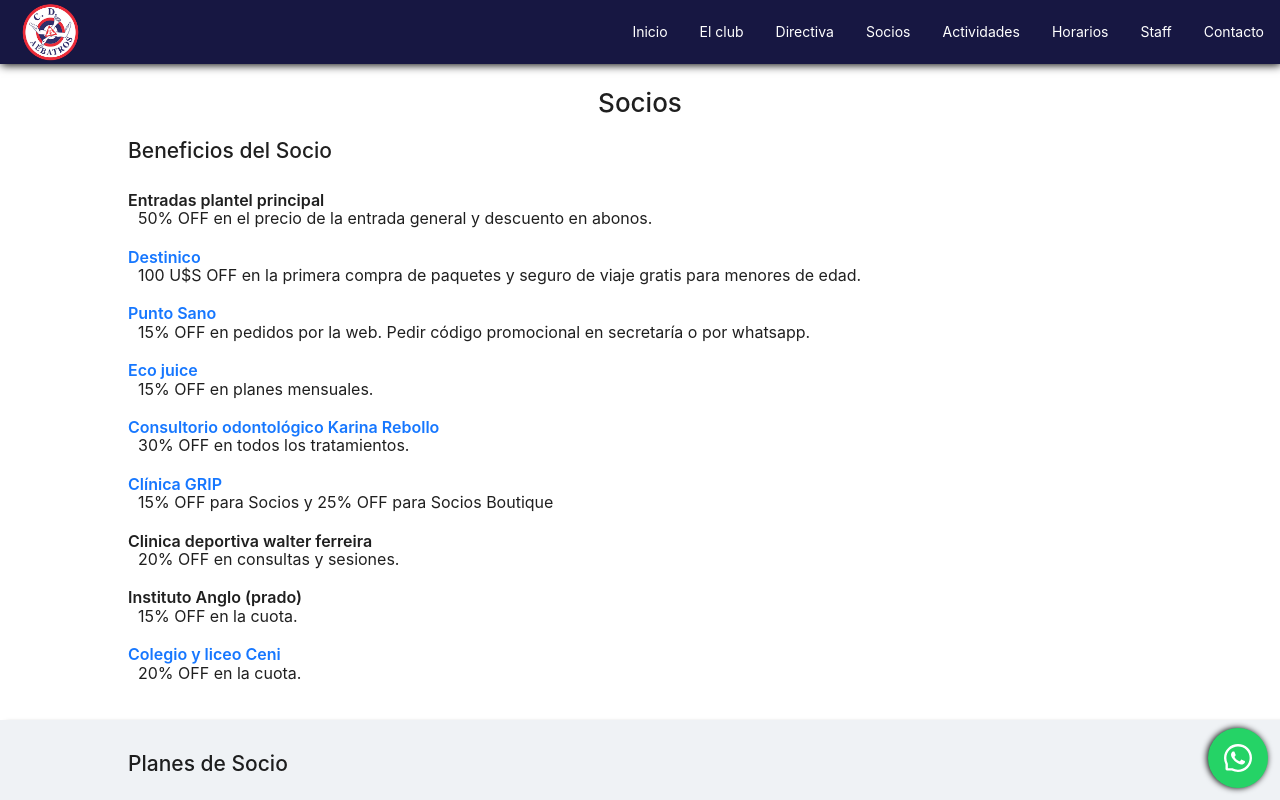
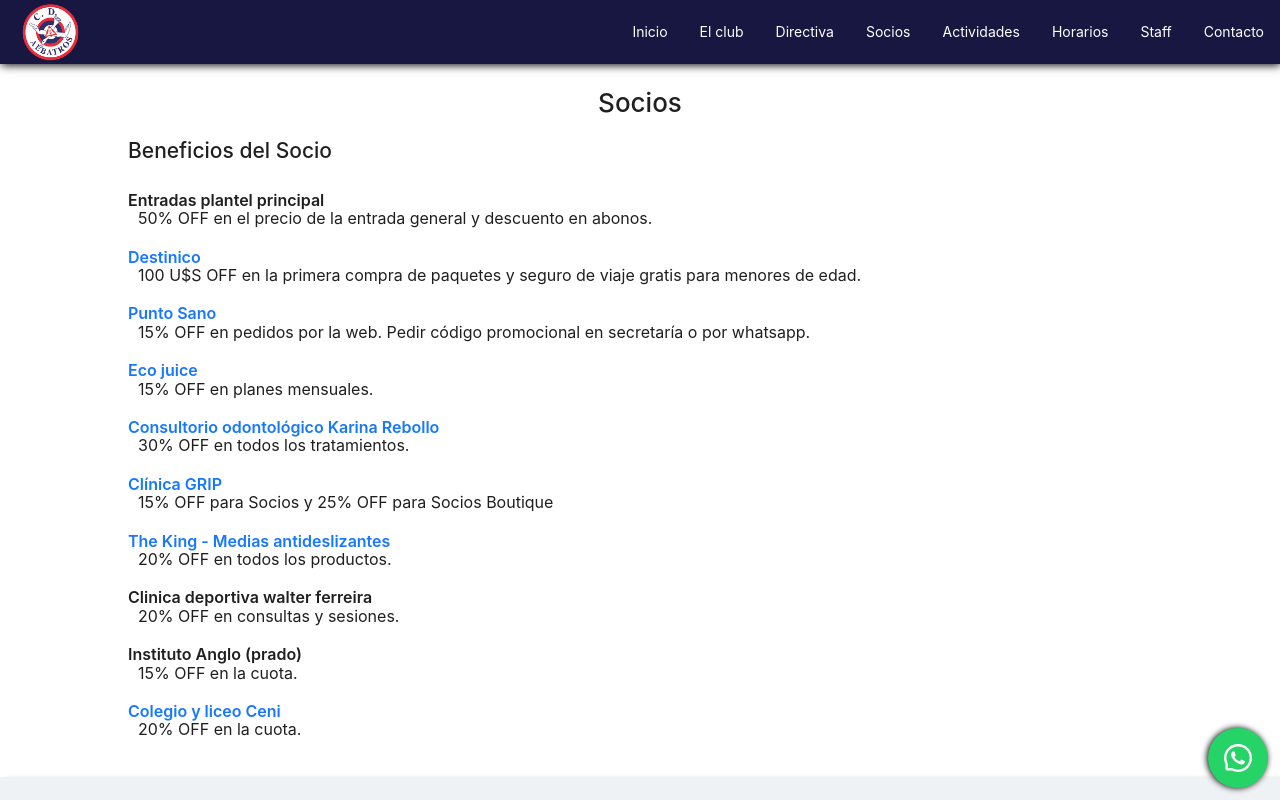
Before and after one commit to cdalbatros/cdalbatros.github.io, a React (Create React App) app: page /socios in a window 1280 px wide. Shown: the top 800 px of the page. Built offline with nearby package versions, Linux system fonts and the light colour scheme.

Commit message:
add the king to benefits

```diff
--- a/src/pages/Socios/index.js
+++ b/src/pages/Socios/index.js
@@ -26,6 +26,8 @@
             <dd>30% OFF en todos los tratamientos.</dd>
             <dt><a href='https://www.clinicagrip.com.uy/' target='blank'>Clínica GRIP</a></dt>
             <dd>15% OFF para Socios y 25% OFF para Socios Boutique</dd>
+            <dt><a href='https://www.instagram.com/mediasantideslizantes_theking/' target='blank'>The King - Medias antideslizantes</a></dt>
+            <dd>20% OFF en todos los productos.</dd>
             <dt>Clinica deportiva walter ferreira</dt>
             <dd>20% OFF en consultas y sesiones.</dd>
             <dt>Instituto Anglo (prado)</dt>
```
Also changed, not shown: 1 other file (tests, documents, lock files or other folders).
